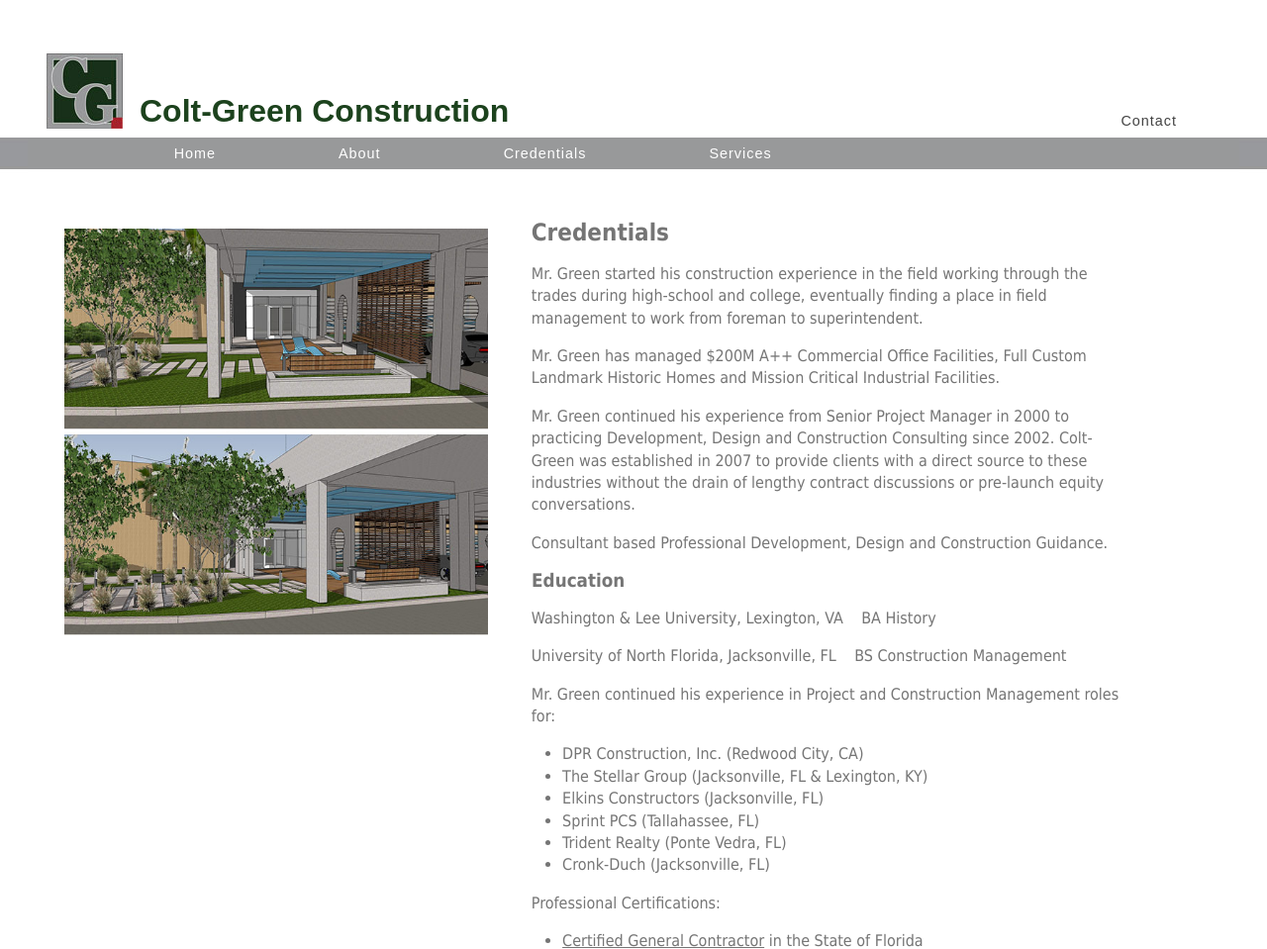
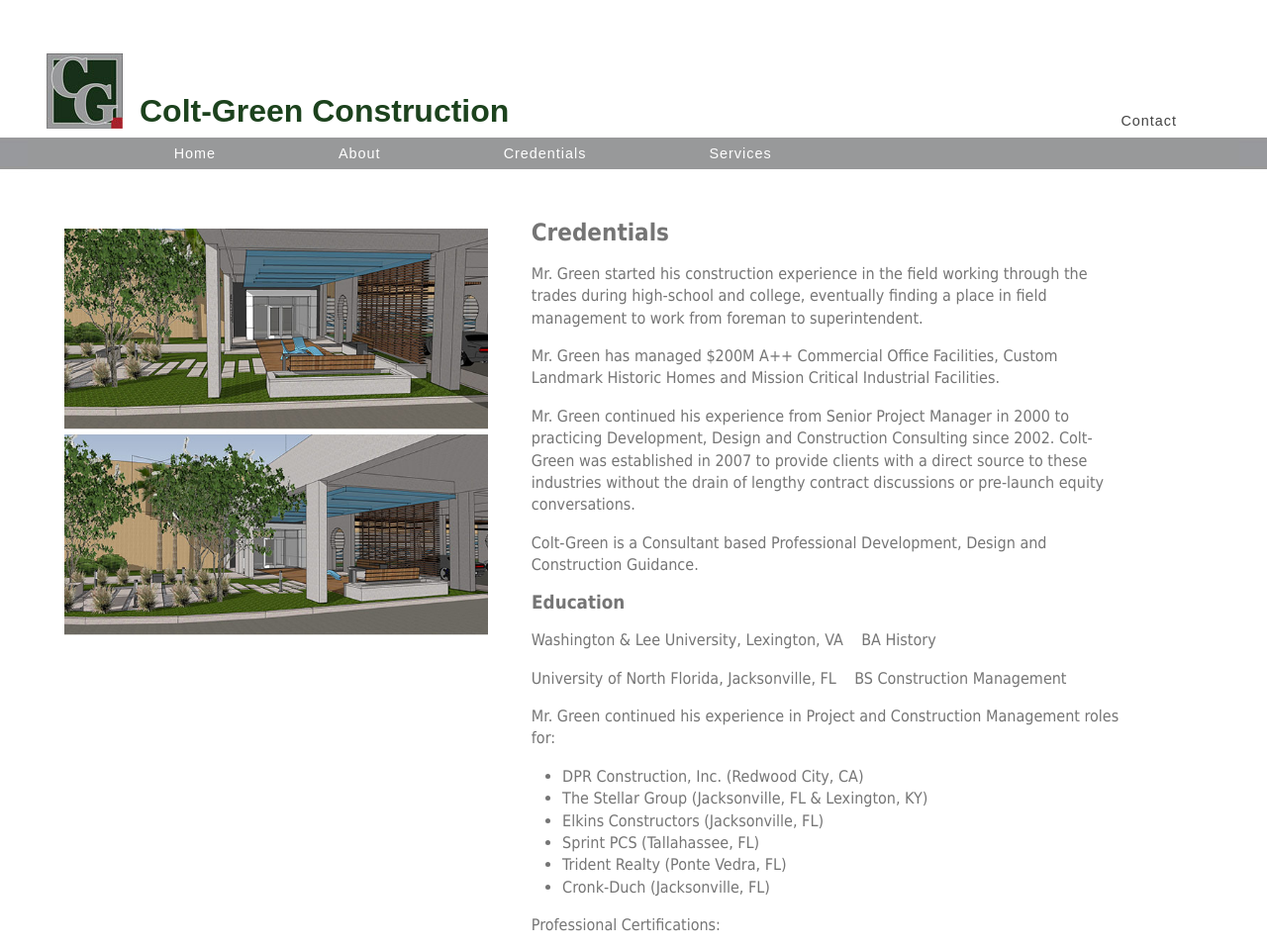
Before and after one commit to robertmeans/colt-green, a PHP site: page /beta/credentials.php in a window 1280 px wide. Shown: the top 959 px of the page at 99% size. Run offline with PHP 8.4, Linux system fonts and the light colour scheme; some libraries are stand-ins or nearby versions.

Commit message:
updates complete

```diff
--- a/beta/credentials.php
+++ b/beta/credentials.php
@@ -26,10 +26,10 @@
 	<div class="credentials">
 		<p class="header-p">Credentials</p>
 		<p class="subsequent-p">Mr. Green started his construction experience in the field working through the trades during high-school and college, eventually finding a place in field management to work from foreman to superintendent.</p>
-		<p class="subsequent-p">Mr. Green has managed $200M A++ Commercial Office Facilities, Full Custom Landmark Historic Homes and Mission Critical Industrial Facilities.</p>
+		<p class="subsequent-p">Mr. Green has managed $200M A++ Commercial Office Facilities, Custom Landmark Historic Homes and Mission Critical Industrial Facilities.</p>
 		<p class="subsequent-p">Mr. Green continued his experience from Senior Project Manager in 2000 to practicing Development, Design and Construction Consulting since 2002.  Colt-Green was established in 2007 to provide clients with a direct source to these industries without the drain of lengthy contract discussions or pre-launch equity conversations.</p>
 
-		<p class="subsequent-p">Consultant based Professional Development, Design and Construction Guidance.</p>
+		<p class="subsequent-p">Colt-Green is a Consultant based Professional Development, Design and Construction Guidance.</p>
 
 		<h3>Education</h3>
 		<p class="subsequent-p">Washington &amp; Lee University, Lexington, VA &nbsp;&nbsp;&nbsp;BA History</p>
```
